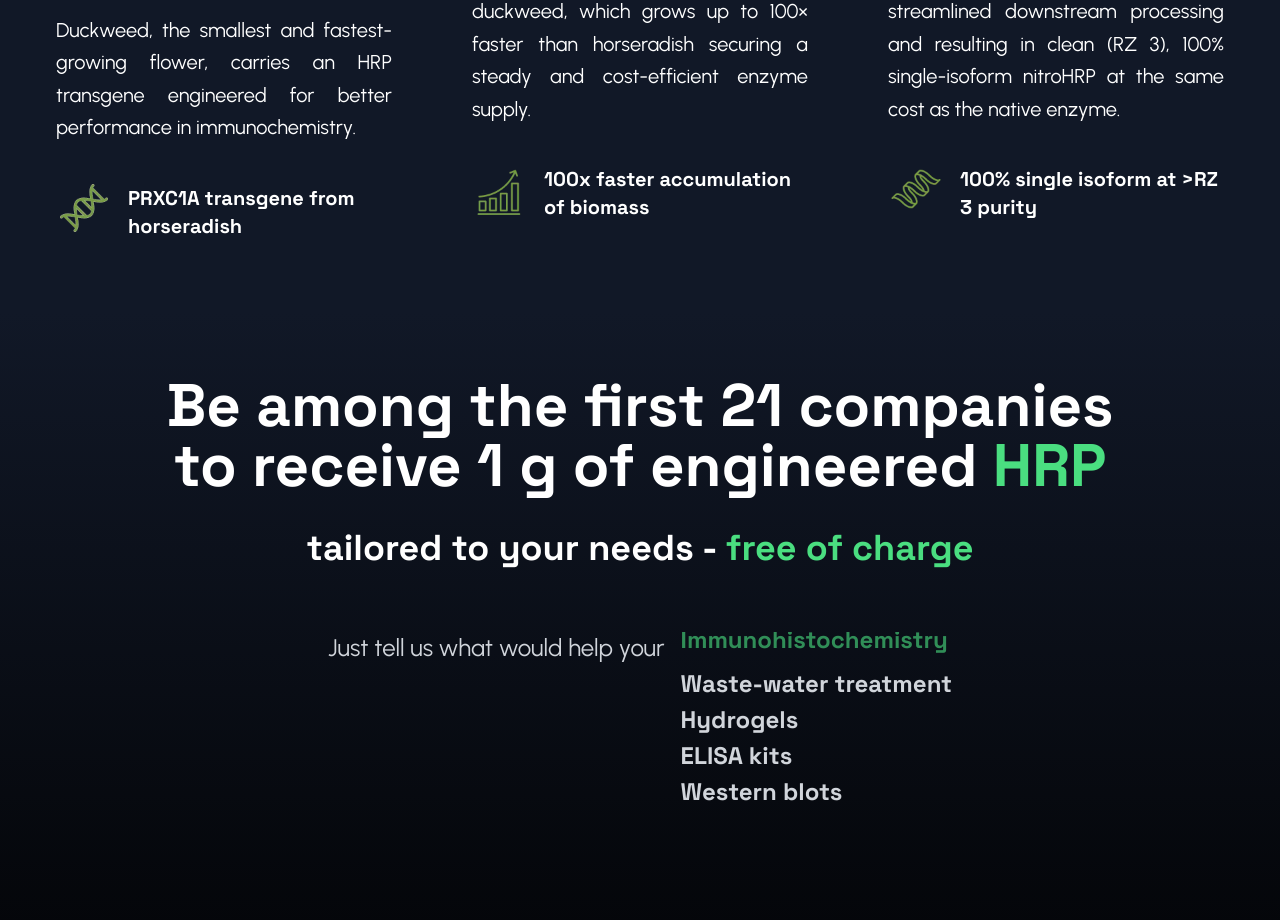
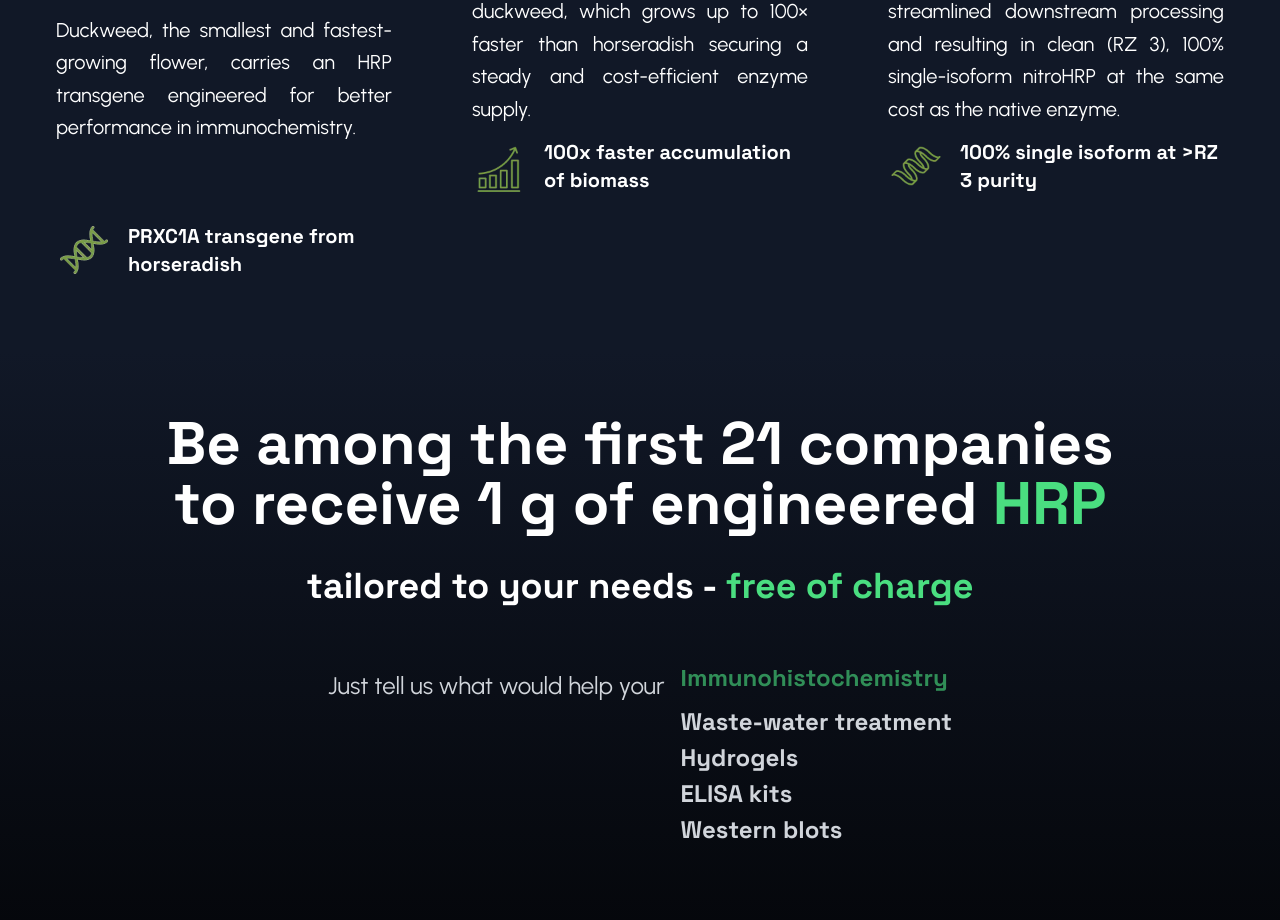
Before and after one commit to nitroduckmafia/nitroduck-deck, a React (Vite) app: page / in a window 1280 px wide. Shown: the part 1640-2560 px from the top of the page. Built offline with nearby package versions, Linux system fonts and the light colour scheme.

Commit message:
Icons aligned

```diff
--- a/src/App.tsx
+++ b/src/App.tsx
@@ -251,13 +251,13 @@ function App() {
                 <div className="rounded-lg flex items-center justify-center relative overflow-hidden w-full max-w-[350px] mx-auto h-75">
                   <img src="images/Picture3.png" className=" w-full h-full object-cover "/>
                 </div>
-                <p className="text-xl leading-relaxed font-urbanist mt-8 ">
+                <p className="text-xl leading-relaxed font-urbanist mt-8 h-40">
                   Duckweed, the smallest and fastest-growing flower, carries an HRP transgene engineered for better performance in immunochemistry.
                  </p>
-                <div className="mt-4">
+                <div className="mt-12">
                   <span className='flex flex-row items-center gap-4'>
-                    <img src="images/icons/icon1.webp" className="h-14 mt-4 object-contain "/>
-                    <label className='text-left text-large md:text-xl font-bold font-spaceGrotesk mt-6'>PRXC1A transgene from horseradish </label>
+                    <img src="images/icons/icon1.webp" className="h-14 object-contain "/>
+                    <label className='text-left text-large md:text-xl font-bold font-spaceGrotesk'>PRXC1A transgene from horseradish </label>
                   </span>
 
                 </div>
@@ -267,13 +267,13 @@ function App() {
                 <div className=" rounded-lg flex items-center justify-center relative overflow-hidden w-full max-w-[350px] mx-auto h-75">
                   <img src="images/Picture4.png" className=" w-full h-full object-cover "/>
                 </div>
-                <p className="text-xl leading-relaxed font-urbanist mt-8 ">
+                <p className="text-xl leading-relaxed font-urbanist mt-8 h-40">
 Our autonomous cultivation system produces HRP-rich plant biomass from duckweed, which grows up to 100× faster than horseradish securing a steady and cost-efficient enzyme supply.                  </p>
 
-                  <div className="mt-4">
+                  <div className="mt-12">
                   <span className='flex flex-row items-center gap-4'>
-                    <img src="images/icons/icon3.webp" className="h-14 mt-4 object-contain "/>
-                    <label className='text-left text-large md:text-xl font-bold font-spaceGrotesk mt-6'>100x faster accumulation of biomass </label>
+                    <img src="images/icons/icon3.webp" className="h-14 object-contain "/>
+                    <label className='text-left text-large md:text-xl font-bold font-spaceGrotesk'>100x faster accumulation of biomass </label>
                   </span>
 
 
@@ -284,13 +284,13 @@ Our autonomous cultivation system produces HRP-rich plant biomass from duckweed,
                 <div className="rounded-lg flex items-center justify-center relative overflow-hidden w-full max-w-[350px] mx-auto h-75">
                   <img src="images/Picture5.png" className=" w-full h-full object-cover "/>
                 </div>
-                <p className="text-xl leading-relaxed font-urbanist mt-8 ">
+                <p className="text-xl leading-relaxed font-urbanist mt-8 h-40">
 Secretion of HRP from duckweed biomass is induced, enabling streamlined downstream processing and resulting in clean (RZ 3), 100% single-isoform nitroHRP at the same cost as the native enzyme.                </p>
 
-                <div className="mt-4">
+                <div className="mt-12">
                   <span className='flex flex-row items-center gap-4'>
-                    <img src="images/icons/icon5.webp" className="h-14 mt-4 object-contain "/>
-                    <label className='text-left text-large md:text-xl font-bold font-spaceGrotesk mt-6'>100% single isoform at &gt;RZ 3 purity </label>
+                    <img src="images/icons/icon5.webp" className="h-14 object-contain "/>
+                    <label className='text-left text-large md:text-xl font-bold font-spaceGrotesk'>100% single isoform at &gt;RZ 3 purity </label>
                   </span>
 
                 </div>
```
